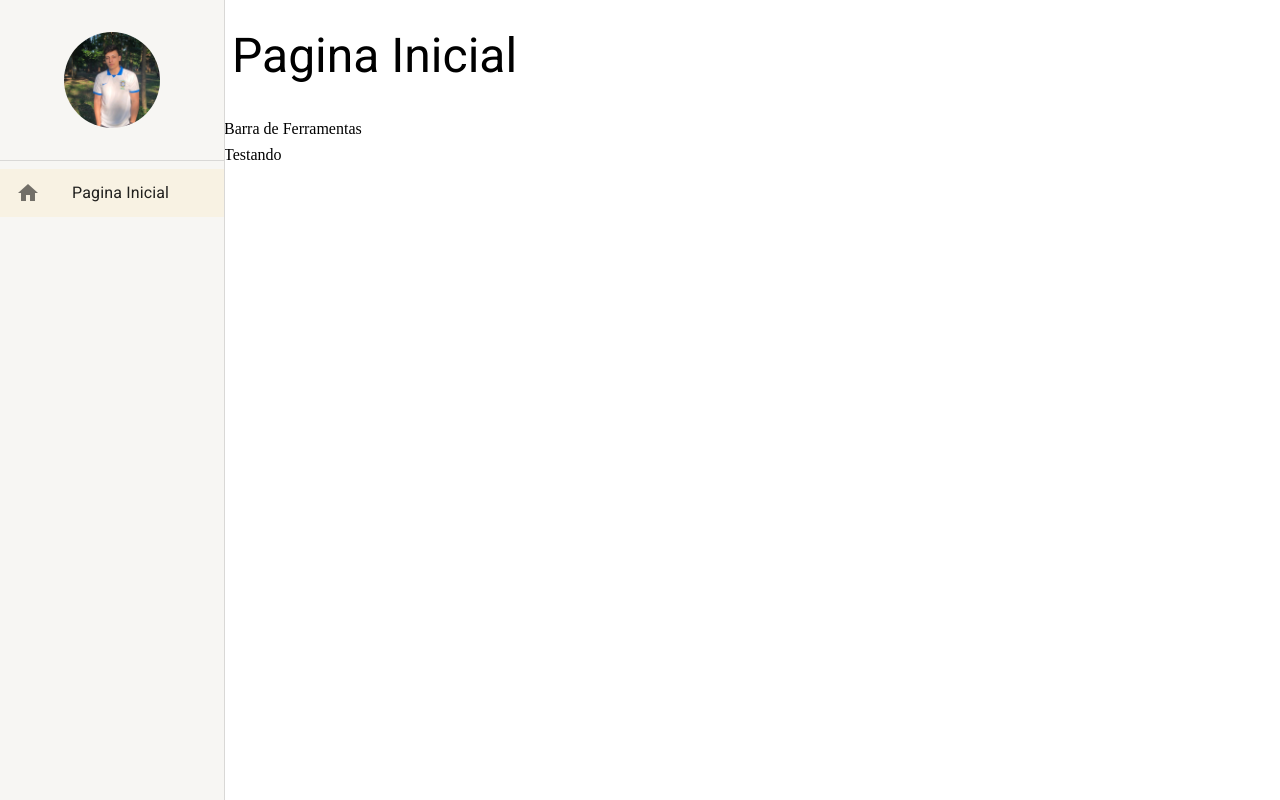
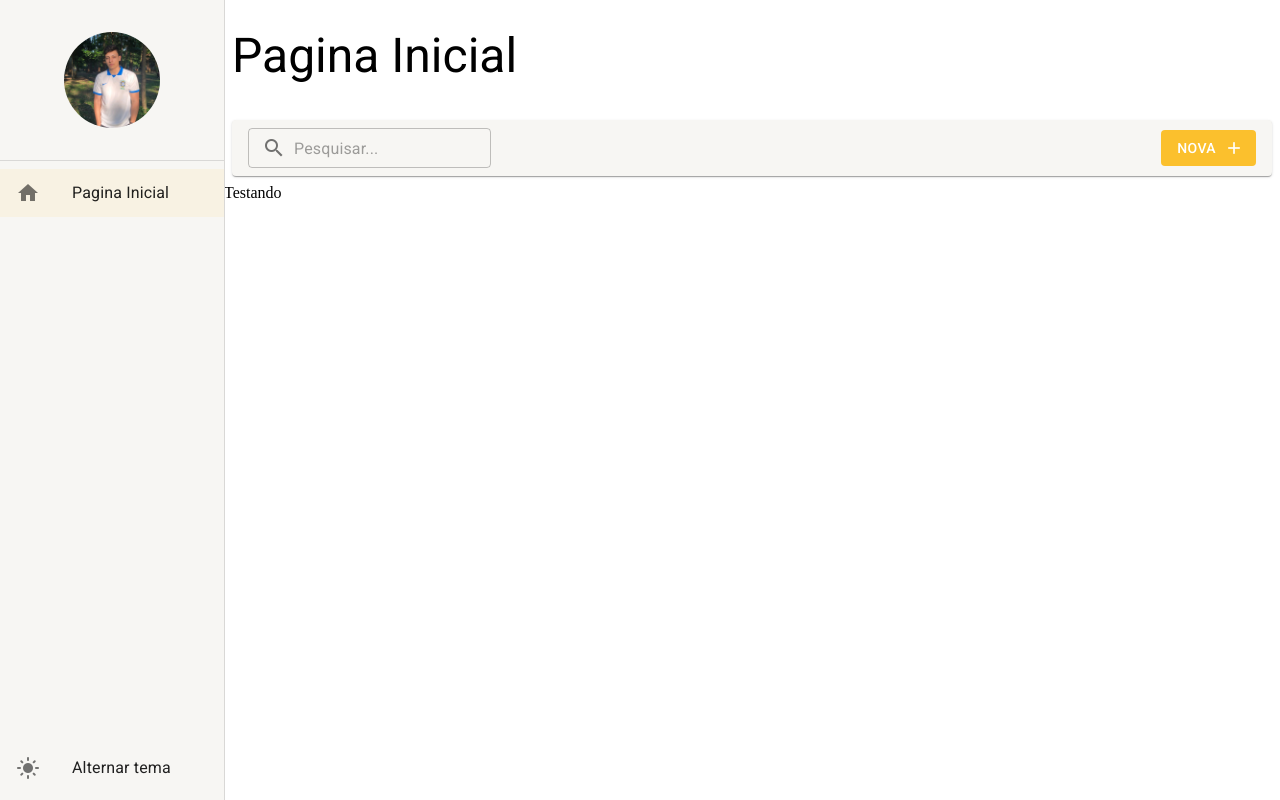
Before and after one commit to vinicius-bastos/React-Typescript, a React (Create React App) app in the folder Curso de React + UI/: page /pagina-inicial in a window 1280 px wide. Built offline with nearby package versions, Linux system fonts and the light colour scheme.

Commit message:
feature: applying tool bar

```diff
--- a/Curso de React + UI/src/pages/dashboard/Dashboard.tsx
+++ b/Curso de React + UI/src/pages/dashboard/Dashboard.tsx
@@ -1,10 +1,17 @@
+import { BarraDeFerramentas } from '../../shared/components';
 import { LayoutBaseDePagina } from '../../shared/layouts';
 
 
 export const Dashboard = () => {
 
   return (
-    <LayoutBaseDePagina titulo='Pagina Inicial' barraDeFerramentas={<>Barra de Ferramentas</>}>
+    <LayoutBaseDePagina
+      titulo='Pagina Inicial'
+      barraDeFerramentas={(
+        <BarraDeFerramentas
+          mostrarInputBusca
+          textoBotaoNovo='Nova' />
+      )}>
       Testando
     </LayoutBaseDePagina>
   );
--- /dev/null
+++ b/Curso de React + UI/src/shared/components/barra-deferramentas/BarraDeFerramentas.tsx
@@ -0,0 +1,64 @@
+import { Box, Button, TextField, Paper, useTheme, InputAdornment, Icon } from '@mui/material';
+
+interface IBarraDeFerramentasProps {
+  textoDaBusca?: string;
+  mostrarInputBusca?: boolean;
+  aoMudarTextoDeBusca?: (novoTexto: string) => void;
+  textoBotaoNovo?: string;
+  mostrarBotaoNovo?: boolean;
+  aoClicarBotaoNovo?: () => void;
+}
+
+export const BarraDeFerramentas: React.FC<IBarraDeFerramentasProps> = ({
+  textoDaBusca = '',
+  mostrarInputBusca = false,
+  aoMudarTextoDeBusca,
+  textoBotaoNovo = 'Novo',
+  mostrarBotaoNovo = true,
+  aoClicarBotaoNovo
+}) => {
+
+  const theme = useTheme();
+
+  return (
+    <Box
+      component={Paper}
+      height={theme.spacing(5)}
+      marginX={1}
+      padding={1}
+      paddingX={2}
+      display='flex'
+      gap={1}
+      alignItems='center'
+    >
+      {mostrarInputBusca && (
+        <TextField
+          size='small'
+          placeholder='Pesquisar...'
+          value={textoDaBusca}
+          onChange={(e) => aoMudarTextoDeBusca?.(e.target.value)}
+          InputProps={{
+            startAdornment: (
+              <InputAdornment position='start'>
+                <Icon>search</Icon>
+              </InputAdornment>
+            )
+          }}
+        />
+      )}
+
+      <Box flex={1} display='flex' justifyContent='end'>
+        {mostrarBotaoNovo && (
+          <Button
+            variant='contained'
+            disableElevation
+            color='primary'
+            onClick={aoClicarBotaoNovo}
+            endIcon={<Icon>add</Icon>}
+          >{textoBotaoNovo}</Button>
+        )}
+      </Box>
+    </Box>
+  );
+
+};
--- a/Curso de React + UI/src/shared/components/index.ts
+++ b/Curso de React + UI/src/shared/components/index.ts
@@ -1 +1,2 @@
 export * from './menu-lateral/MenuLateral';
+export * from './barra-deferramentas/BarraDeFerramentas';
--- a/Curso de React + UI/src/shared/components/menu-lateral/MenuLateral.tsx
+++ b/Curso de React + UI/src/shared/components/menu-lateral/MenuLateral.tsx
@@ -8,7 +8,7 @@ import ListItemText from '@mui/material/ListItemText';
 import { Box } from '@mui/system';
 import { ReactNode } from 'react';
 import { useMatch, useNavigate, useResolvedPath } from 'react-router-dom';
-import { useDrawerContext } from '../../contexts';
+import { useAppThemeContext, useDrawerContext } from '../../contexts';
 
 interface IMenuLateralProps {
   children: ReactNode;
@@ -24,6 +24,7 @@ interface IListItemProps {
 const ListItemLink: React.FC<IListItemProps> = ({ label, icon, to, onClick }) => {
 
   const navigate = useNavigate();
+  const theme = useTheme();
 
   const resolvedPath = useResolvedPath(to);
   const match = useMatch({ path: resolvedPath.pathname, end: false });
@@ -49,6 +50,7 @@ export const MenuLateral: React.FC<IMenuLateralProps> = ({ children }) => {
   const smDown = useMediaQuery(theme.breakpoints.down('sm'));
 
   const { isDrawerOpen, toggleDrawerOpen, drawerOptions } = useDrawerContext();
+  const { themeName, toggleTheme } = useAppThemeContext();
 
   return (
     <>
@@ -75,6 +77,17 @@ export const MenuLateral: React.FC<IMenuLateralProps> = ({ children }) => {
             </List>
           </Box>
 
+          <Box>
+            <List component="nav">
+              <ListItemButton onClick={toggleTheme}>
+                <ListItemIcon>
+                  <Icon>{themeName === 'light' ? 'light_mode' : 'dark_mode'}</Icon>
+                </ListItemIcon>
+                <ListItemText primary='Alternar tema' />
+              </ListItemButton>
+            </List>
+          </Box>
+
         </Box>
       </Drawer>
 
--- a/Curso de React + UI/src/shared/layouts/LayoutBaseDePagina.tsx
+++ b/Curso de React + UI/src/shared/layouts/LayoutBaseDePagina.tsx
@@ -1,4 +1,4 @@
-import { Typography, useTheme, IconButton, Icon, useMediaQuery, Theme } from '@mui/material';
+import { Typography, useTheme, IconButton, Icon, useMediaQuery } from '@mui/material';
 import { Box } from '@mui/system';
 import { useDrawerContext } from '../contexts';
 
--- a/Curso de React + UI/src/shared/themes/Dark.ts
+++ b/Curso de React + UI/src/shared/themes/Dark.ts
@@ -3,12 +3,12 @@ import { cyan, yellow } from '@mui/material/colors';
 
 export const DarkTheme = createTheme({
   palette: {
+    mode: 'dark',
     primary: {
       main: yellow[700],
       dark: yellow[800],
       light: yellow[500],
       contrastText: '#ffffff'
-
     },
     secondary: {
       main: cyan[500],
@@ -20,5 +20,10 @@ export const DarkTheme = createTheme({
       default: '#303134',
       paper: '#202124'
     }
+  },
+  typography: {
+    allVariants: {
+      color: 'white'
+    }
   }
 });
```
Also changed, not shown: Curso de React + UI/src/shared/themes/Light.ts (indentation only). Lines whose indentation alone changed are shown as unchanged.
